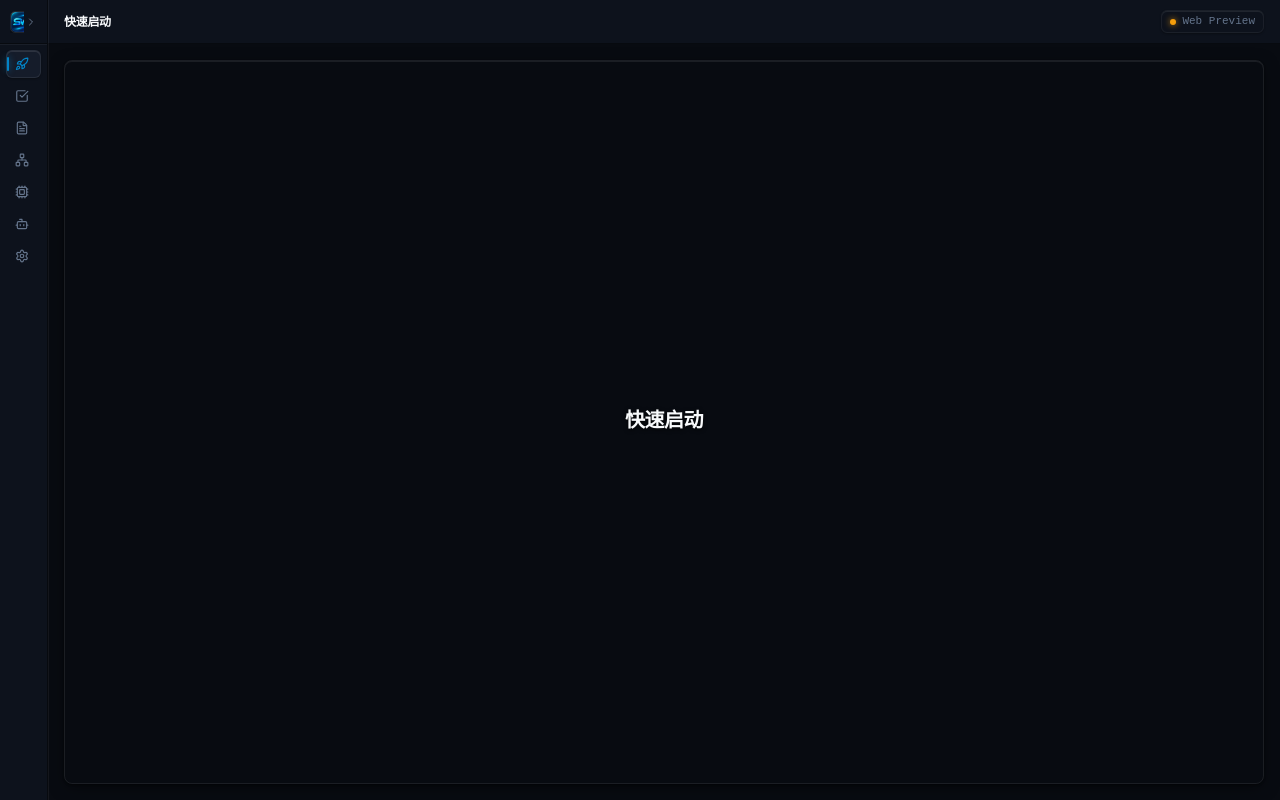
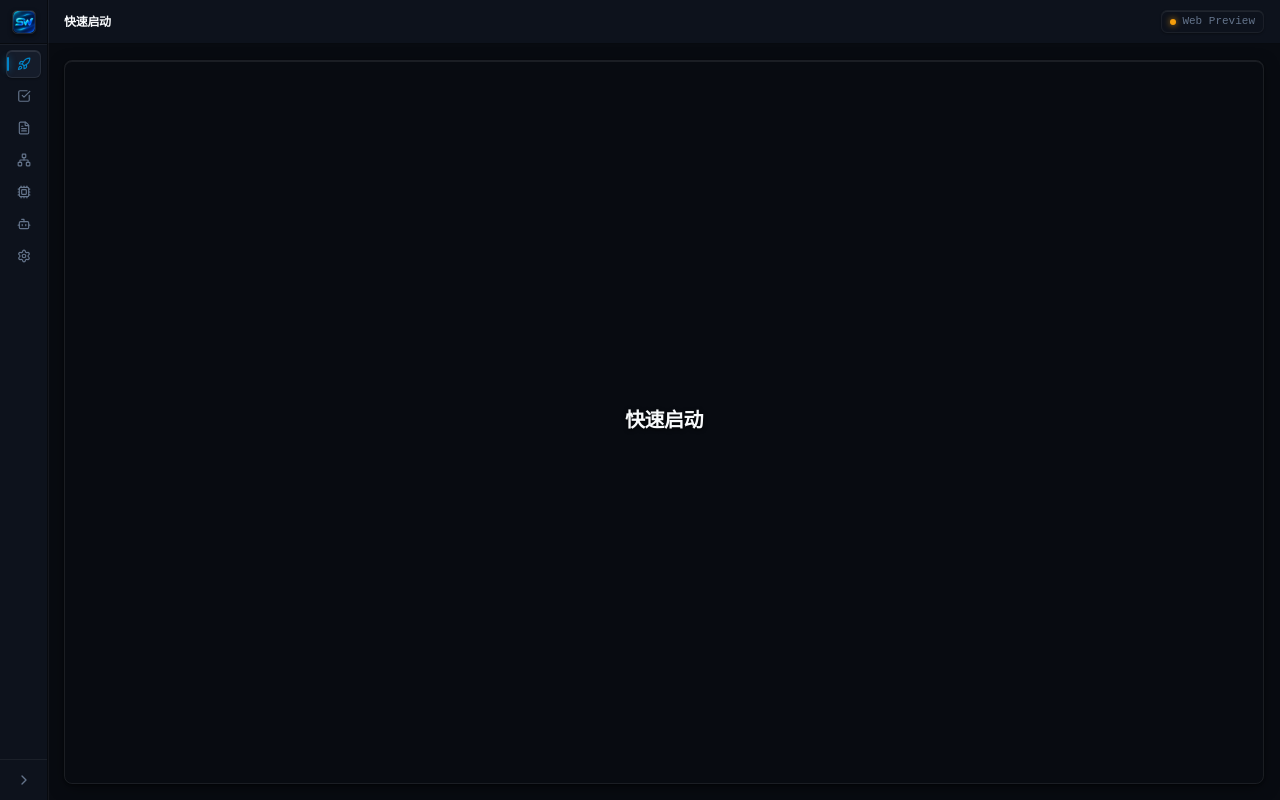
Before and after one commit to SnowLove0303/SelfWork-A, a React (Vite) app: page / in a window 1280 px wide. Both pictures are taken after a click on the button "收起侧栏". Built offline with nearby package versions, Linux system fonts and the light colour scheme.

Commit message:
fix(sidebar): resolve collapsed button overlap by isolating logo and bottom toggle

```diff
--- a/src/components/Sidebar.tsx
+++ b/src/components/Sidebar.tsx
@@ -67,24 +67,37 @@ export const Sidebar: React.FC<SidebarProps> = ({
         collapsed ? 'w-12' : 'w-40'
       }`}
     >
-      {/* 顶部 Brand 区域 (文案更新为 SW工作台) */}
-      <div className="flex h-11 items-center justify-between px-2.5 chiseled-border-b">
+      {/* 顶部 Brand 区域 (折叠时纯净居中，展开时两端对齐，彻底消除空间冲突) */}
+      <div className="flex h-11 items-center chiseled-border-b px-2">
+        {collapsed ? (
+          // 折叠状态：独占居中呈现 Logo，点击即可展开侧栏，绝不遮挡
+          <button
+            type="button"
+            onClick={onToggleCollapse}
+            title="点击展开侧边栏"
+            className="flex w-full items-center justify-center rounded py-1 hover:bg-canvas-elevated/60 transition-colors group"
+          >
+            <BrandLogo size={24} className="group-hover:scale-105 transition-transform" />
+          </button>
+        ) : (
+          // 展开状态：Logo + 标题在左，收起按钮在右，各就其位
+          <div className="flex w-full items-center justify-between">
             <div className="flex items-center gap-2 overflow-hidden">
               <BrandLogo size={22} />
-          {!collapsed && (
               <span className="text-xs font-semibold text-fg-primary tracking-tight">
                 SW工作台
               </span>
-          )}
             </div>
             <button
               type="button"
               onClick={onToggleCollapse}
-          title={collapsed ? '展开侧栏' : '收起侧栏'}
+              title="收起侧栏"
               className="flex h-5 w-5 items-center justify-center rounded text-fg-muted hover:text-fg-primary hover:bg-canvas-elevated hover:shadow-[inset_0_1px_0_rgba(255,255,255,0.06)] transition-all"
             >
-          {collapsed ? <ChevronRight className="h-3 w-3" /> : <ChevronLeft className="h-3 w-3" />}
+              <ChevronLeft className="h-3.5 w-3.5" />
             </button>
+          </div>
+        )}
       </div>
 
       {/* 模块导航清单 */}
@@ -98,6 +111,8 @@ export const Sidebar: React.FC<SidebarProps> = ({
               onClick={() => onSelectModule(mod.id)}
               title={collapsed ? mod.name : undefined}
               className={`group relative flex w-full items-center gap-2 rounded-md px-2 py-1.5 text-xs transition-all duration-150 ${
+                collapsed ? 'justify-center' : ''
+              } ${
                 isActive
                   ? 'bg-canvas-elevated text-fg-primary font-medium border border-white/[0.08] chiseled-btn-active'
                   : 'text-fg-secondary hover:bg-canvas-elevated/40 hover:text-fg-primary border border-transparent hover:border-white/[0.04]'
@@ -117,6 +132,20 @@ export const Sidebar: React.FC<SidebarProps> = ({
           );
         })}
       </nav>
+
+      {/* 底部折叠/展开辅助切换区 (折叠状态下底部常驻居中展开按钮) */}
+      {collapsed && (
+        <div className="p-1.5 border-t border-border-subtle flex justify-center">
+          <button
+            type="button"
+            onClick={onToggleCollapse}
+            title="展开侧栏"
+            className="flex h-7 w-7 items-center justify-center rounded text-fg-muted hover:text-fg-primary hover:bg-canvas-elevated hover:shadow-[inset_0_1px_0_rgba(255,255,255,0.06)] transition-all"
+          >
+            <ChevronRight className="h-4 w-4" />
+          </button>
+        </div>
+      )}
     </aside>
   );
 };
```
Lines whose indentation alone changed are shown as unchanged.
